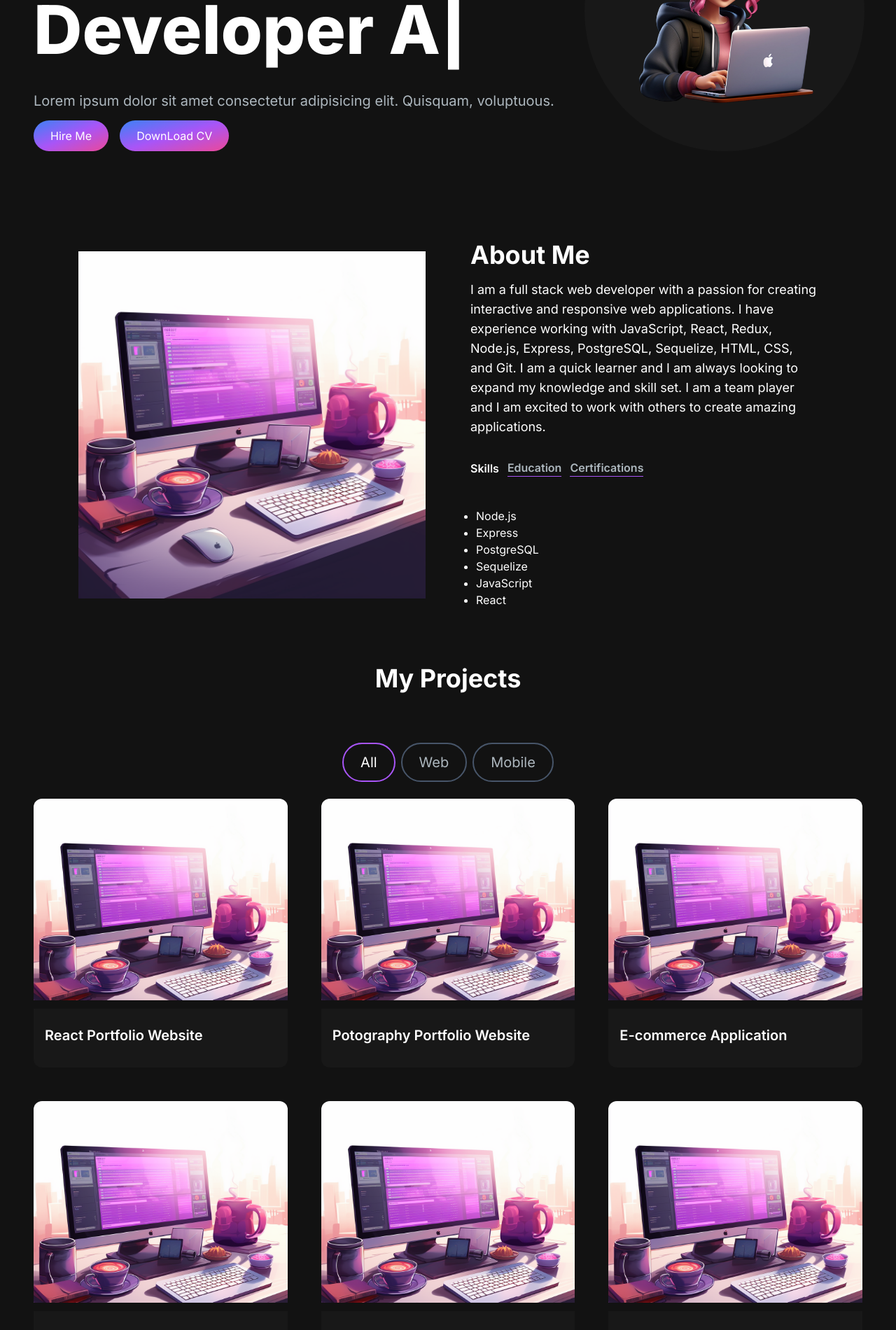
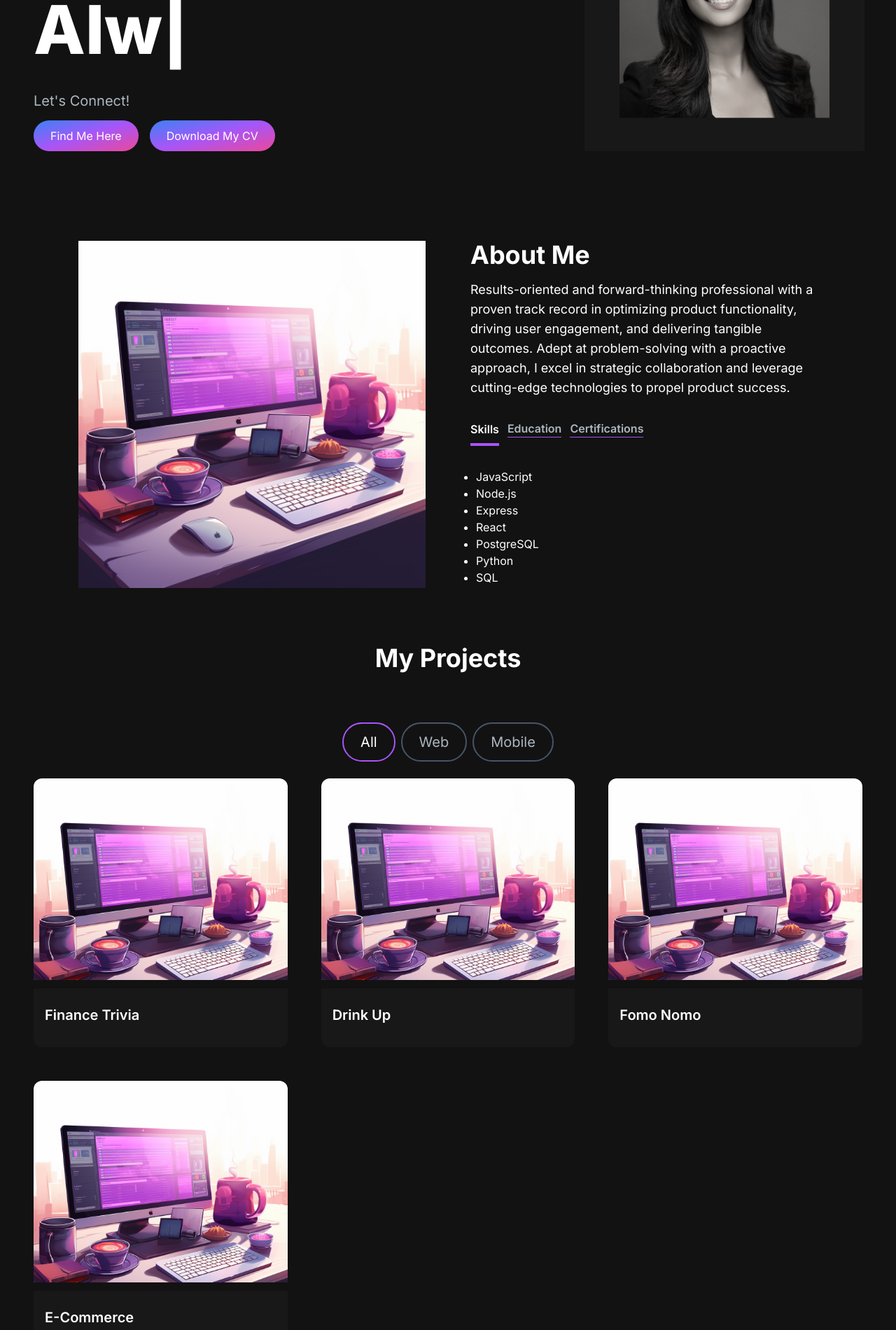
Before and after one commit to mksahota10/portfolio-website, a Next.js app: page / in a window 1280 px wide. Shown: the part 360-2260 px from the top of the page at 70% size. Built offline with nearby package versions, Linux system fonts and the light colour scheme.

Commit message:
updates to projects

```diff
--- a/app/components/AboutSection.jsx
+++ b/app/components/AboutSection.jsx
@@ -9,12 +9,13 @@ const TAB_DATA = [
     id: "skills",
     content: (
       <ul className="list-disc pl-2">
+         <li>JavaScript</li>
         <li>Node.js</li>
         <li>Express</li>
+        <li>React</li>
         <li>PostgreSQL</li>
-        <li>Sequelize</li>
-        <li>JavaScript</li>
-        <li>React</li>
+        <li>Python</li>
+        <li>SQL</li>
       </ul>
     ),
   },
@@ -23,7 +24,6 @@ const TAB_DATA = [
     id: "education",
     content: (
       <ul className="list-disc pl-2">
-        <li>Fullstack Software Engineer, General Assembly</li>
         <li> Economics and Communication Studies, San Jose State University</li>
       </ul>
     ),
@@ -33,8 +33,9 @@ const TAB_DATA = [
     id: "certifications",
     content: (
       <ul className="list-disc pl-2">
+        <li>Fullstack Software Engineer, General Assembly</li>
         <li>AWS Cloud Practitioner</li>
-        <li>Google Professional Cloud Developer</li>
+        <li>FINRA Series 7 and 63</li>
       </ul>
     ),
   },
@@ -57,12 +58,7 @@ const AboutSection = () => {
         <div className="mt-4 md:mt-0 text-left flex flex-col h-full">
           <h2 className="text-4xl font-bold text-white mb-4">About Me</h2>
           <p className="text-base lg:text-lg">
-            I am a full stack web developer with a passion for creating
-            interactive and responsive web applications. I have experience
-            working with JavaScript, React, Redux, Node.js, Express, PostgreSQL,
-            Sequelize, HTML, CSS, and Git. I am a quick learner and I am always
-            looking to expand my knowledge and skill set. I am a team player and
-            I am excited to work with others to create amazing applications.
+          Results-oriented and forward-thinking professional with a proven track record in optimizing product functionality, driving user engagement, and delivering tangible outcomes. Adept at problem-solving with a proactive approach, I excel in strategic collaboration and leverage cutting-edge technologies to propel product success.
           </p>
           <div className="flex flex-row justify-start mt-8">
             <TabButton
--- a/app/components/HeroSection.jsx
+++ b/app/components/HeroSection.jsx
@@ -16,7 +16,7 @@ const HeroSection = () => {
           className="col-span-8 place-self-center text-center sm:text-left justify-self-start"
         >
           <h1 className="text-white mb-4 text-4xl sm:text-5xl lg:text-8xl lg:leading-normal font-extrabold">
-            <span className="text-transparent bg-clip-text bg-gradient-to-r from-purple-400 to-pink-600">
+            <span className="text-transparent bg-clip-text bg-gradient-to-r from-primary-400 to-pink-600">
               Hello, I&apos;m{" "}
             </span>
             <br></br>
@@ -24,11 +24,11 @@ const HeroSection = () => {
               sequence={[
                 "Preet",
                 1000,
-                "Web Developer",
+                "A Developer",
                 1000,
-                "Developer Advocate",
+                "An Avid Learner",
                 1000,
-                "Avid Learner",
+                "Always Curious",
                 1000,
               ]}
               wrapper="span"
@@ -37,21 +37,20 @@ const HeroSection = () => {
             />
           </h1>
           <p className="text-[#ADB7BE] text-base sm:text-lg mb-6 lg:text-xl">
-            Lorem ipsum dolor sit amet consectetur adipisicing elit. Quisquam,
-            voluptuous.
+           Let's Connect!
           </p>
           <div>
             <Link
               href="/#contact"
               className="px-6 py-3 w-full sm:w-fit rounded-full mr-4 bg-gradient-to-br from-blue-500 via-purple-500 to-pink-500 hover:bg-slate-200 text-white"
             >
-              Hire Me
+              Find Me Here
             </Link>
             <Link
-              href="/#contact"
+              href="https://docs.google.com/document/d/e/2PACX-1vRdG8QIjqRMMqoJY11MM7fX3y5MmOUBb1rXFKXqKzgreU3RLW0-1EGdMZQN5AMMHw/pub"
               className="px-6 py-3 w-full sm:w-fit rounded-full mr-4 bg-gradient-to-br from-blue-500 via-purple-500 to-pink-500 hover:bg-slate-200 text-white"
             >
-              DownLoad CV
+              Download My CV
             </Link>
           </div>
         </motion.div>
@@ -61,9 +60,9 @@ const HeroSection = () => {
           transition={{ duration: 0.5 }}
           className="col-span-4 place-self-center mt-4 lg:mt-0"
         >
-          <div className="rounded-full bg-[#181818] w-[250px] h-[250px] lg:w-[400px] lg:h-[400px] relative">
+          <div className=" bg-[#181818] w-[250px] h-[250px] lg:w-[400px] lg:h-[400px] relative">
             <Image
-              src="/images/hero-image.png"
+              src="/images/Pic.jpeg"
               alt="hero image"
               className="absolute transform -translate-x-1/2 -translate-y-1/2 top-1/2 left-1/2"
               width={300}
--- a/app/components/NavBar.jsx
+++ b/app/components/NavBar.jsx
@@ -30,7 +30,7 @@ const Navbar = () => {
           href={"/"}
           className="text-2xl md:text-5xl text-white font-semibold"
         >
-          LOGO
+
         </Link>
         <div className="mobile-menu block md:hidden">
           {!navbarOpen ? (
--- a/app/components/ProjectSection.jsx
+++ b/app/components/ProjectSection.jsx
@@ -7,58 +7,58 @@ import ProjectTag from "./ProjectTag";
 const projectsData = [
     {
       id: 1,
-      title: "React Portfolio Website",
+      title: "Finance Trivia",
       description: "Project 1 description",
       image: "/images/about-image.png",
       tag: ["All", "Web"],
-      gitUrl: "/",
-      previewUrl: "/",
+      gitUrl: "https://github.com/mksahota10/Project-1---Trivia",
+      previewUrl: "https://mksahota10.github.io/Project-1---Trivia/",
     },
     {
       id: 2,
-      title: "Potography Portfolio Website",
-      description: "Project 2 description",
+      title: "Drink Up",
+      description: "Curate your own drink",
       image: "/images/about-image.png",
       tag: ["All", "Web"],
-      gitUrl: "/",
-      previewUrl: "/",
+      gitUrl: "https://github.com/mksahota10/project2-DrinkUp",
+      previewUrl: "https://drinkitup.herokuapp.com/",
     },
     {
       id: 3,
-      title: "E-commerce Application",
-      description: "Project 3 description",
+      title: "Fomo Nomo",
+      description: "Find Events happeing in your area using Ticketmaster API",
       image: "/images/about-image.png",
       tag: ["All", "Web"],
-      gitUrl: "/",
-      previewUrl: "/",
+      gitUrl: "https://github.com/orgs/SFX818/teams/brogrammers/repositories",
+      previewUrl: "https://fomo-nomo-frontend.surge.sh",
     },
     {
       id: 4,
-      title: "Food Ordering Application",
-      description: "Project 4 description",
+      title: "E-Commerce",
+      description: "Candel Shop using Stripe Payments",
       image: "/images/about-image.png",
-      tag: ["All", "Mobile"],
-      gitUrl: "/",
+      tag: ["All", "Web"],
+      gitUrl: "https://github.com/mksahota10/Store/tree/main/ecommerce",
       previewUrl: "/",
     },
-    {
-      id: 5,
-      title: "React Firebase Template",
-      description: "Authentication and CRUD operations",
-      image: "/images/about-image.png",
-      tag: ["All", "Web"],
-      gitUrl: "/",
-      previewUrl: "/",
-    },
-    {
-      id: 6,
-      title: "Full-stack Roadmap",
-      description: "Project 5 description",
-      image: "/images/about-image.png",
-      tag: ["All", "Web"],
-      gitUrl: "/",
-      previewUrl: "/",
-    },
+    // {
+    //   id: 5,
+    //   title: "React Firebase Template",
+    //   description: "Authentication and CRUD operations",
+    //   image: "/images/about-image.png",
+    //   tag: ["All", "Web"],
+    //   gitUrl: "/",
+    //   previewUrl: "/",
+    // },
+    // {
+    //   id: 6,
+    //   title: "Full-stack Roadmap",
+    //   description: "Project 5 description",
+    //   image: "/images/about-image.png",
+    //   tag: ["All", "Web"],
+    //   gitUrl: "/",
+    //   previewUrl: "/",
+    // },
   ];
 
 const ProjectSection = () => {
--- a/package.json
+++ b/package.json
@@ -13,6 +13,7 @@
     "framer-motion": "^10.16.16",
     "next": "14.0.4",
     "react": "^18",
+    "react-animated-numbers": "^0.17.1",
     "react-dom": "^18",
     "react-type-animation": "^3.2.0",
     "resend": "^2.0.0"
--- a/tailwind.config.js
+++ b/tailwind.config.js
@@ -1,4 +1,6 @@
 /** @type {import('tailwindcss').Config} */
+const colors = require("tailwindcss/colors");
+
 module.exports = {
   content: [
     './pages/**/*.{js,ts,jsx,tsx,mdx}',
@@ -13,6 +15,11 @@ module.exports = {
           'conic-gradient(from 180deg at 50% 50%, var(--tw-gradient-stops))',
       },
     },
+    colors: {
+      ...colors,
+      primary: colors.purple,
+      secondary: colors.pink,
+    },
   },
   plugins: [],
 }
```
Also changed, not shown: public/images/Pic.jpeg, 1 other file (tests, documents, lock files or other folders).
